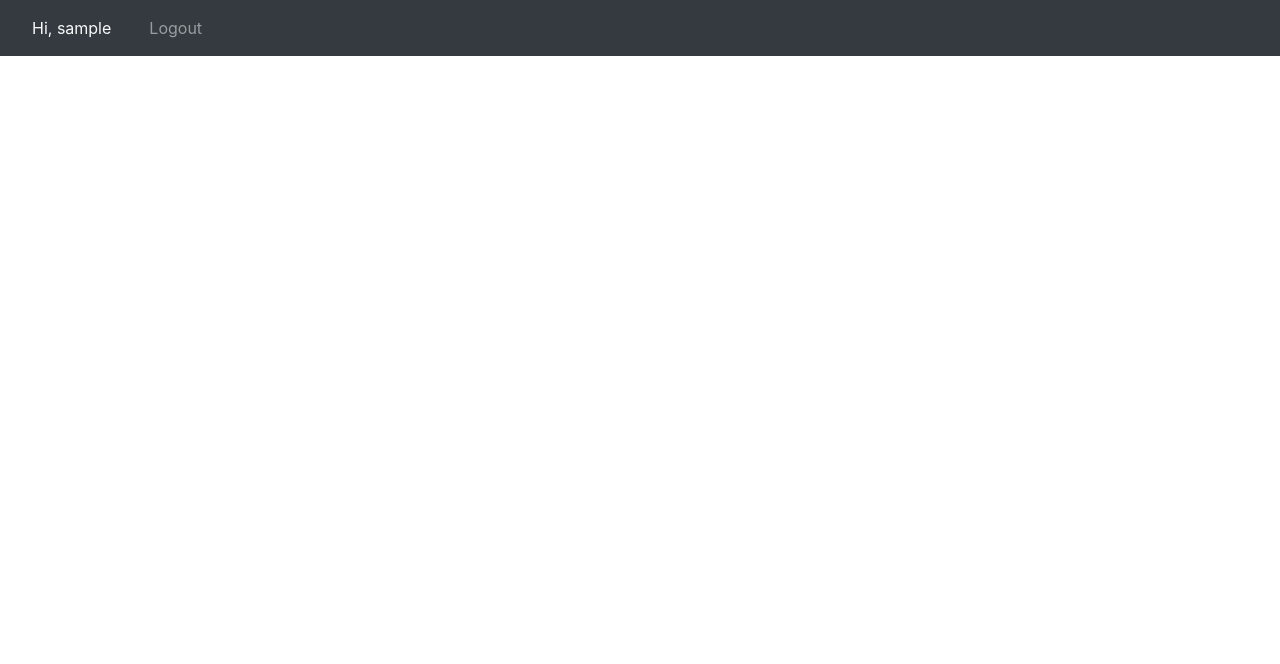
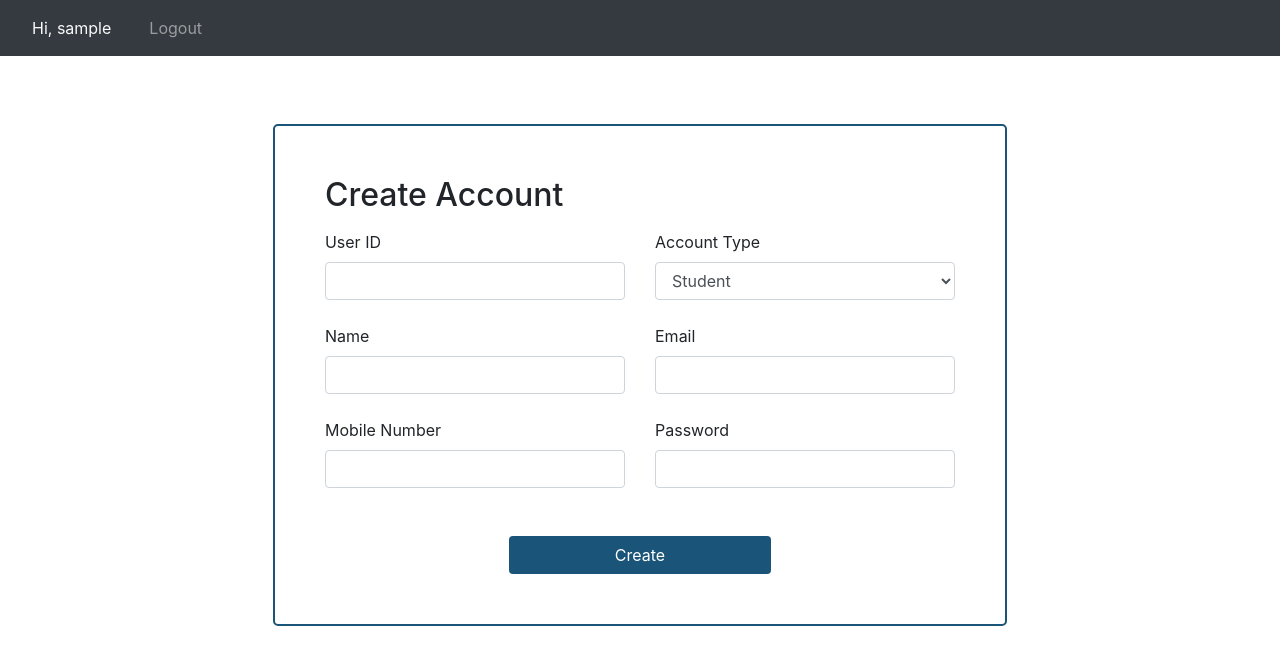
Before and after one commit to ftp24/NITC-Appointment-Management-System, a React (Create React App) app: page /create-account in a window 1280 px wide. Shown: the top 664 px of the page. Built offline with nearby package versions, Linux system fonts and the light colour scheme; sample sign-in values are in the browser's storage.

Commit message:
added create account page

```diff
--- a/src/App.js
+++ b/src/App.js
@@ -17,6 +17,7 @@ import FacultyNoteView from "./components/faculty/FacultyNoteView";
 import UserSearch from "./components/admin/UserSearch";
 import StudentNoteView from "./components/student/StudentNoteView.js";
 import AdminAppointments from "./components/admin/AdminAppointments"
+import CreateAccount from "./components/admin/CreateAccount"
 
 const AppWrapper = () => {
 	return (
@@ -62,9 +63,7 @@ function App() {
 		<div className="App">
 			<Navbar user={user} setUser={setUser}></Navbar>
 			<Switch>
-				<Route path="/login" >
-					<Login user={user} setUser={setUser}/>
-				</Route>
+				<Route path="/login" ><Login user={user} setUser={setUser}/></Route>
 
 				{/* { <Route exact path="/home">
 					{loggedIn()}
@@ -73,27 +72,20 @@ function App() {
 				{/* Student Routes */}
 				<Route exact path="/student-appointments" ><StudentAppointments/></Route>
 				<Route exact path="/student-add" ><AddAppointment user={user}/></Route>
-					<Route exact path="/student/apptview/:id" >
-						<StudentNoteView></StudentNoteView>
-					</Route>
+				<Route exact path="/student/apptview/:id" ><StudentNoteView></StudentNoteView></Route>
 
 				{/* Faculty Routes */}
 				<Route exact path="/faculty-appointments"><FacultyAppointments/></Route>
 				<Route exact path="/faculty-schedule-day"><FacultyScheduleDay/></Route>
 				<Route exact path="/reschedule/:id"><RescheduleAppointment/></Route>
-					<Route exact path="/faculty/apptview/:id" >
-						<FacultyNoteView></FacultyNoteView>
-					</Route>
+				<Route exact path="/faculty/apptview/:id" ><FacultyNoteView></FacultyNoteView></Route>
 
 				{/* Admin Routes */}
 				<Route exact path="/admin-appointments"><AdminAppointments/></Route>
-					<Route exact path="/home/admin" >
-						<AdminMain/>
-					</Route>
-					<Route exact path="/admin/apptview/:id" >
-						<AdminNoteView></AdminNoteView>
-					</Route>
+				<Route exact path="/admin/apptview/:id" ><AdminNoteView></AdminNoteView></Route>
 				<Route exact path="/accounts"><UserSearch/></Route>
+				<Route exact path="/create-account"><CreateAccount/></Route>
+
 
 
 					{/* <Route path="*"><Error404/></Route> */}
--- /dev/null
+++ b/src/components/admin/CreateAccount.js
@@ -0,0 +1,72 @@
+import React from 'react'
+import { useHistory } from 'react-router-dom'
+
+function AddAppointment({user}) {
+
+	let history=useHistory()
+
+	function addSubmit(e)
+	{
+		e.preventDefault();
+		let user={
+			id:(document.getElementById('inputID')).value,
+			type:(document.getElementById('inputType')).value,
+			name:(document.getElementById('inputName')).value,
+			email:(document.getElementById('inputEmail')).value,
+			phone:(document.getElementById('inputPhone')).value,
+			password:(document.getElementById('inputPassword')).value,
+		};
+		console.log(user);
+		history.goBack();
+	}
+
+	return (
+		<div className="row align-items-center justify-content-md-center">
+			<div className="col-7 mt-5">
+				<div className="container container_box">
+					<div className="card-body">
+						<h2 className="card-title mb-3">Create Account</h2>
+						<div className="form-group row">
+							<div className="col-12">
+								<div className="row">
+									<div className="col-6">
+										<label for="inputID">User ID</label>
+										<input type="text" className="form-control mb-4" id="inputID"/>
+									</div>
+									<div className="col-6">
+										<label for="inputType">Account Type</label>
+										<select className="form-control  mb-4" id="inputType" name="inputType">
+											<option label="Student" value="student">Student</option>
+											<option label="Faculty" value="faculty">Faculty</option>
+										</select>
+									</div>
+									<div className="col-6">
+										<label for="inputName">Name</label>
+										<input className="form-control  mb-4" id="inputName" name="inputName"/>
+									</div>
+									<div className="col-6">
+										<label for="inputEmail">Email</label>
+										<input className="form-control  mb-4" id="inputEmail" name="inputEmail"/>
+									</div>
+									<div className="col-6">
+										<label for="inputPhone">Mobile Number</label>
+										<input type="text" className="form-control mb-4" id="inputPhone"/>
+									</div>
+									<div className="col-6">
+										<label for="inputPassword">Password</label>
+										<input type="password" className="form-control mb-4" id="inputPassword"/>
+									</div>
+								</div>
+							</div>
+						</div>
+						<div className="d-flex justify-content-center">
+								<div className="btn col-md-3" type="submit" className="btn button col-5 mt-2" onClick={addSubmit}>Create</div>
+						</div>
+					</div>
+				</div>
+			</div>
+		</div>
+	)
+}
+
+export default AddAppointment
--- a/src/components/admin/UserSearch.js
+++ b/src/components/admin/UserSearch.js
@@ -7,10 +7,8 @@ function SearchUser() {
 	function searchID(e)
 	{
 		e.preventDefault();
-		if((document.getElementById('inputID').value)>0)
-		{
-			setUser([{id:((document.getElementById('inputID')).value),name:"Jesvin Sebastian",email:"jesvin_b190700cs@nitc.ac.in",phone:"12345678",department:"CSE"}]);
-		}
+		setUser([{id:((document.getElementById('inputID')).value),name:"Jesvin Sebastian",email:"jesvin_b190700cs@nitc.ac.in",phone:"12345678",department:"CSE"}]);
+
 		console.log(user);
 	}
     return (
@@ -23,7 +21,7 @@ function SearchUser() {
 						   <div className="form-group row">
 							   <div className="col-6">
 									   <label for="inputID">Enter User ID</label>
-									   <input type="number" className="form-control mb-4" id="inputID" placeholder="Enter ID"/>
+									   <input type="text" className="form-control mb-4" id="inputID" placeholder="Enter ID"/>
 							   </div>
 							   <div className="col-4 offset-md-2 ml-3 mt-4">
 								   <button type="submit" className="button btn" onClick={searchID}>Submit</button>
@@ -40,7 +38,7 @@ function SearchUser() {
 					))}
 				</div>
 				<div className="col-4 align-self-center">
-				   {(user.length==0)&&<h3>No user with that ID</h3>}
+				   {!user&&(user.length==0)&&<h3>No user with that ID</h3>}
 			   </div>
 		   </div>
 		</div>
--- a/src/components/navbar/Navbar.js
+++ b/src/components/navbar/Navbar.js
@@ -72,7 +72,10 @@ useEffect(()=>{
 			  	<Link className="nav-link" to="/admin-appointments">Home</Link>
 	      </li>
 	      <li className="nav-item">
-	        <Link className="nav-link" to="/accounts">Manage accounts</Link>
+	        <Link className="nav-link" to="/accounts">Delete Account</Link>
+	      </li>
+		  <li className="nav-item">
+	        <Link className="nav-link" to="/create-account">Create Account</Link>
 	      </li>
 	    </ul>
 	}
```
Lines whose indentation alone changed are shown as unchanged.
